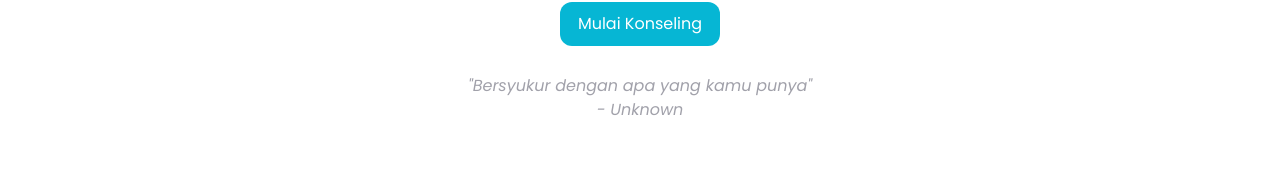
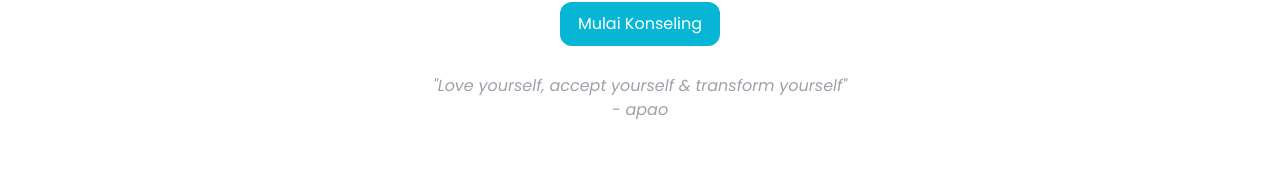
Before and after one commit to zackdesu/konseling-sekolah, a React (Vite) app in the folder frontend/: page / in a window 1280 px wide. Shown: the part 520-692 px from the top of the page. Built offline with nearby package versions, Linux system fonts and the light colour scheme.

Commit message:
feat: quotes data create & randomize quote

```diff
--- a/frontend/src/Components/data.ts
+++ b/frontend/src/Components/data.ts
@@ -40,3 +40,18 @@ export const dataPost: DataPost[] = [
     post: "Jika aku adalah sebuah burung, mungkin aku akan terbebas dari segala pengekangan yang saya alami.",
   },
 ];
+
+export const QuotesData: DataQuotes[] = [
+  {
+    id: "1",
+    quote: "Semakin tinggi padi, maka semakin merunduk pula padi tersebut.",
+    creator: "Wongso Wijaya",
+    likes: 99,
+  },
+  {
+    id: "2",
+    quote: "Love yourself, accept yourself & transform yourself",
+    creator: "apao",
+    likes: 121,
+  },
+];
--- a/frontend/src/Pages/landingpage.tsx
+++ b/frontend/src/Pages/landingpage.tsx
@@ -1,6 +1,7 @@
 import { Link } from "react-router-dom";
 import Footer from "../Components/footer";
 import MenuParent from "../Components/menuparent";
+import { QuotesData } from "../Components/data";
 
 const LandingPage = () => {
   const Card = ({
@@ -23,12 +24,15 @@ const LandingPage = () => {
         <p className="mx-3 text-zinc-400 text-sm">{desc}</p>
       </div>
       <div className="mb-2 ml-2">
-        <Link to={href}>
+        <Link to={"/" + href}>
           <button className="normalbutton">{button}</button>
         </Link>
       </div>
     </div>
   );
+
+  const mathRandom = Math.round(Math.random() * QuotesData.length);
+  const Quote = QuotesData[mathRandom];
 
   return (
     <>
@@ -46,7 +50,7 @@ const LandingPage = () => {
           <button className="normalbutton mt-5">Mulai Konseling</button>
         </a>
         <p className="text-center italic text-zinc-400 mt-5 w-[90%]">
-          &quot;Bersyukur dengan apa yang kamu punya&quot; <br /> - Unknown
+          &quot;{Quote.quote}&quot; <br /> - {Quote.creator}
         </p>
       </div>
       <MenuParent
@@ -78,6 +82,7 @@ const LandingPage = () => {
         desc="Mempelajari hal-hal baru dan mengisi energi positif."
       >
         <Card
+          href="quotes"
           img="quotes"
           title="Quotes"
           desc="Kumpulan quotes menarik dari kami"
```
